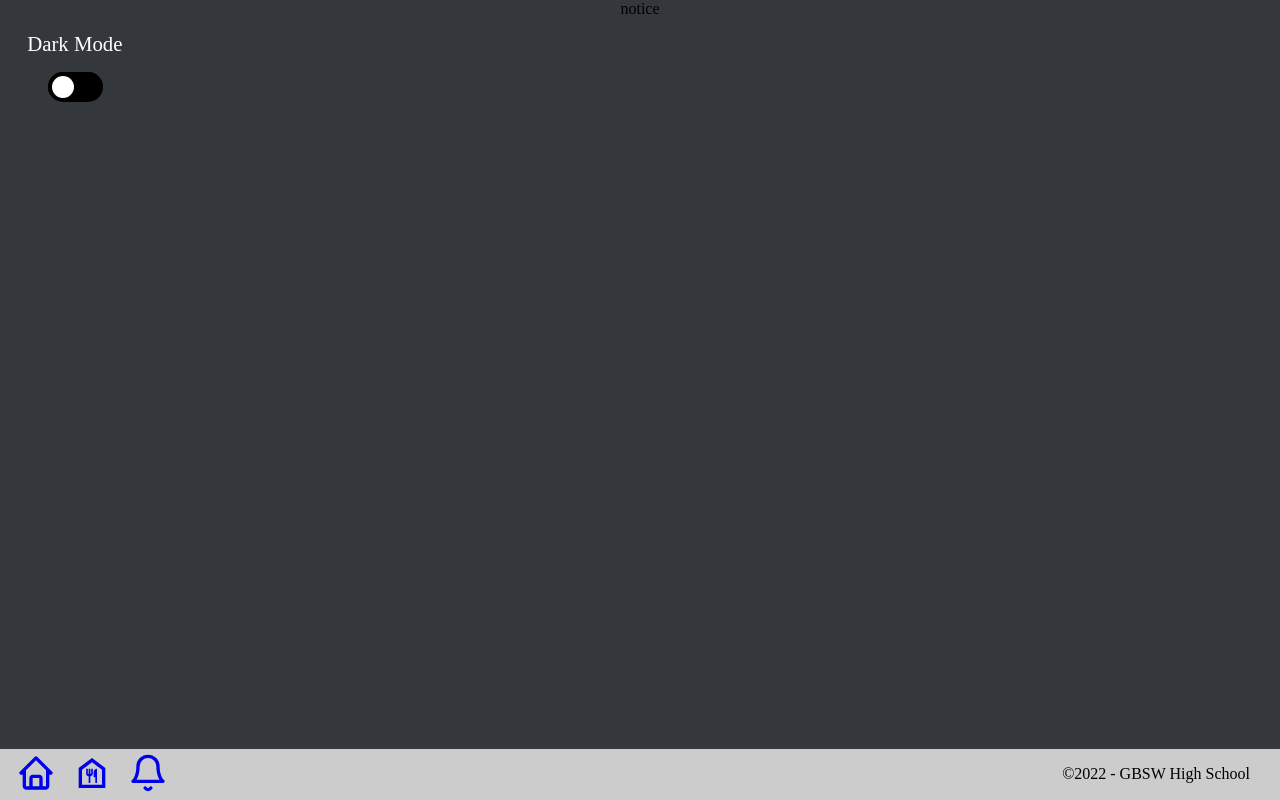
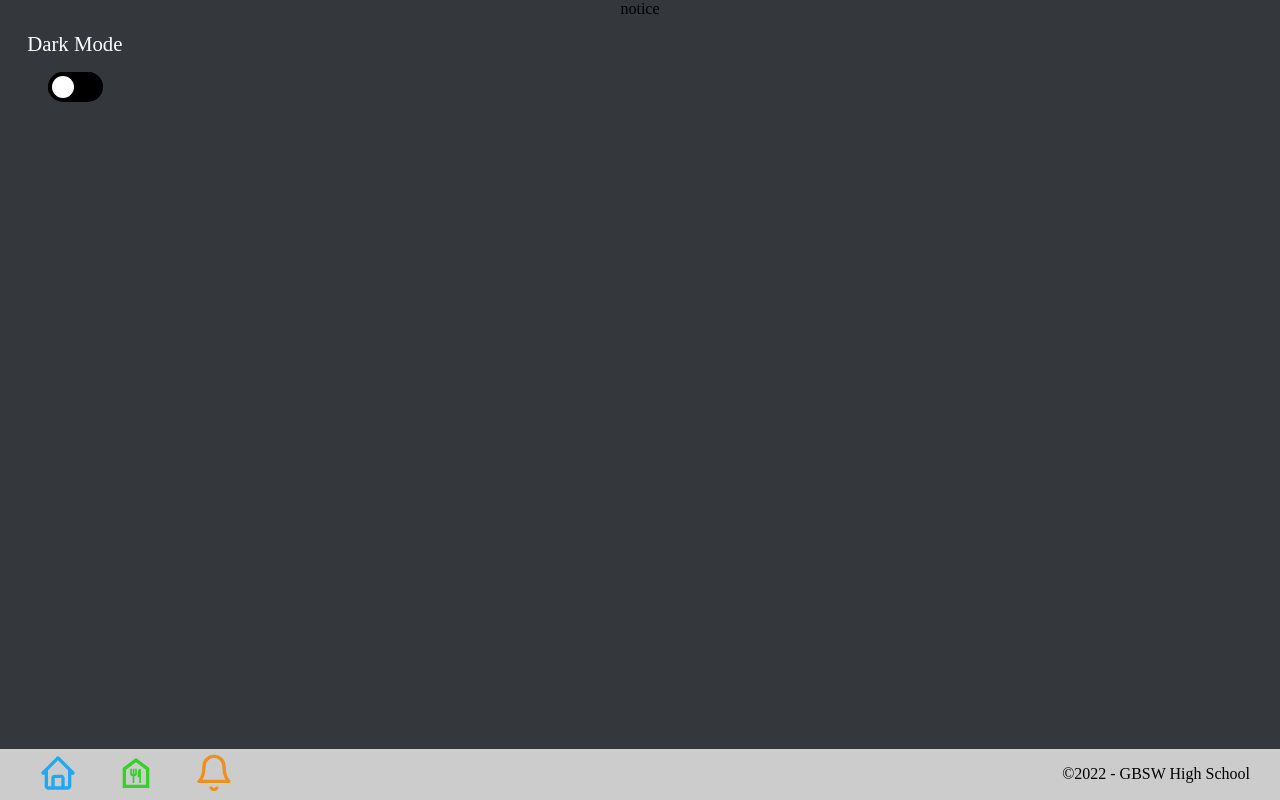
Before and after one commit to jinhyo-dev/Elec_blackboard, a React (Create React App) app: page /Notice in a window 1280 px wide. Built offline with nearby package versions, Linux system fonts and the light colour scheme.

Commit message:
icon color chaged, icon width wider 2/4 2:24

```diff
--- a/src/components/footer.js
+++ b/src/components/footer.js
@@ -14,15 +14,15 @@ const footer = () => {
     <div className="footer">
       <div className='icoFlax'>
           <NavLink exact to="/" activeStyle={activeStyle} className="navbar-home">
-            <BiHome size='40'/>
+            <BiHome size='40' color='#22a7f2'/>
           </NavLink>
 
         <NavLink exact to="/food" activeStyle={activeStyle} className="navbar-food">
-          <MdOutlineFoodBank size='40'/>
+          <MdOutlineFoodBank size='40' color='#36d128'/>
         </NavLink>
 
         <NavLink exact to="/notice" activeStyle={activeStyle} className="navbar-notice">
-          <FiBell size='40  '/>
+          <FiBell size='40' color='#eb9021'/>
         </NavLink>
 
       </div>
--- a/src/styles/footer.css
+++ b/src/styles/footer.css
@@ -21,7 +21,7 @@ a:hover { text-decoration: none;}
   height: 3.2rem;
 }
 .icoFlax{
-  width: 10%;
+  width: 20%;
   display: flex;
   justify-content: space-evenly;
 }
```
Also changed, not shown: src/pages/Home.js (line endings or trailing spaces).
